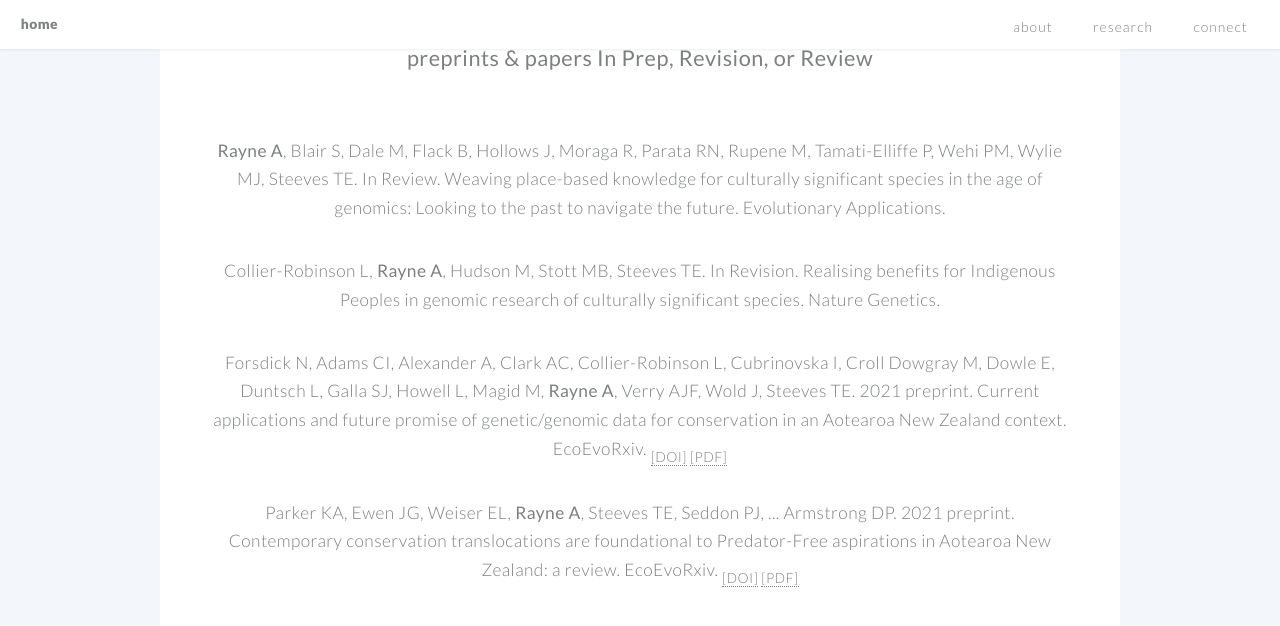
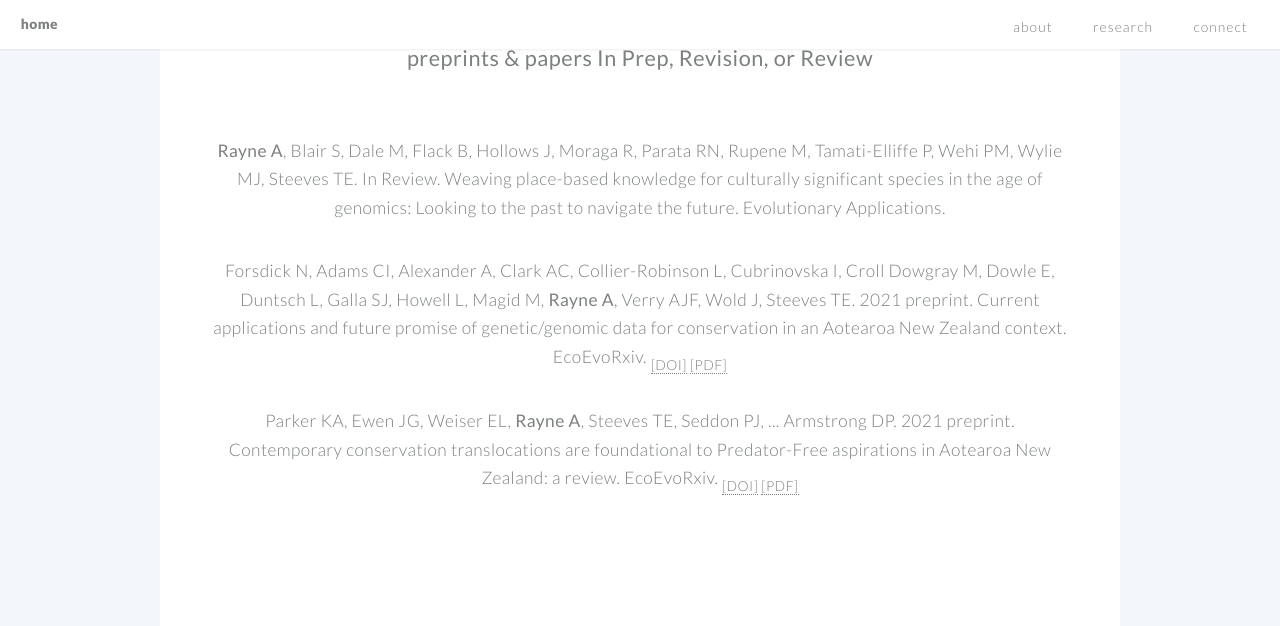
Before and after one commit to aislingrayne/aislingrayne.github.io, a Jekyll site: the page built from index.md, in a window 1280 px wide and 900 px high, scrolled down 2885 px, cut to the strip 0-750 px from the top of the window. Shown: the top 626 px of the strip. Built offline with Jekyll 4.4.1, drawn with Linux system fonts in a browser that asks for light colours.

Commit message:
Update preprint.html

```diff
--- a/_includes/preprint.html
+++ b/_includes/preprint.html
@@ -1,7 +1,6 @@
 <html>
 	<body>
 <p align="left"><strong>Rayne A</strong>, Blair S, Dale M, Flack B, Hollows J, Moraga R, Parata RN, Rupene M, Tamati-Elliffe P, Wehi PM, Wylie MJ, Steeves TE. <em>In Review</em>. Weaving place-based knowledge for culturally significant species in the age of genomics: Looking to the past to navigate the future. <em>Evolutionary Applications.</em></p>
-<p align="left">Collier-Robinson L, <strong>Rayne A</strong>, Hudson M, Stott MB, Steeves TE. <em>In Revision</em>. Realising benefits for Indigenous Peoples in genomic research of culturally significant species. <em>Nature Genetics</em>.</p>
 <p align="left">Forsdick N, Adams CI, Alexander A, Clark AC, Collier-Robinson L, Cubrinovska I, Croll Dowgray M, Dowle E, Duntsch L, Galla SJ, Howell L, Magid M, <strong>Rayne A</strong>, Verry AJF, Wold J, Steeves TE. 2021 <em>preprint</em>. Current applications and future promise of genetic/genomic data for conservation in an Aotearoa New Zealand context. <em>EcoEvoRxiv</em>. <sub><a href="https://doi.org/10.32942/osf.io/7bnjw">[DOI]</a> <a href="../files/Forsdick_et_al_2021.pdf">[PDF]</a></sub</p>
 <p align="left">Parker KA, Ewen JG, Weiser EL, <strong>Rayne A</strong>, Steeves TE, Seddon PJ, ... Armstrong DP. 2021 <em>preprint</em>. Contemporary conservation translocations are foundational to Predator-Free aspirations in Aotearoa New Zealand: a review. <em>EcoEvoRxiv</em>. <sub><a href="https://doi.org/10.32942/osf.io/bdaxh">[DOI]</a> <a href="../files/Parker_et_al_2021.pdf">[PDF]</a></sub></p>
 </body>
```
